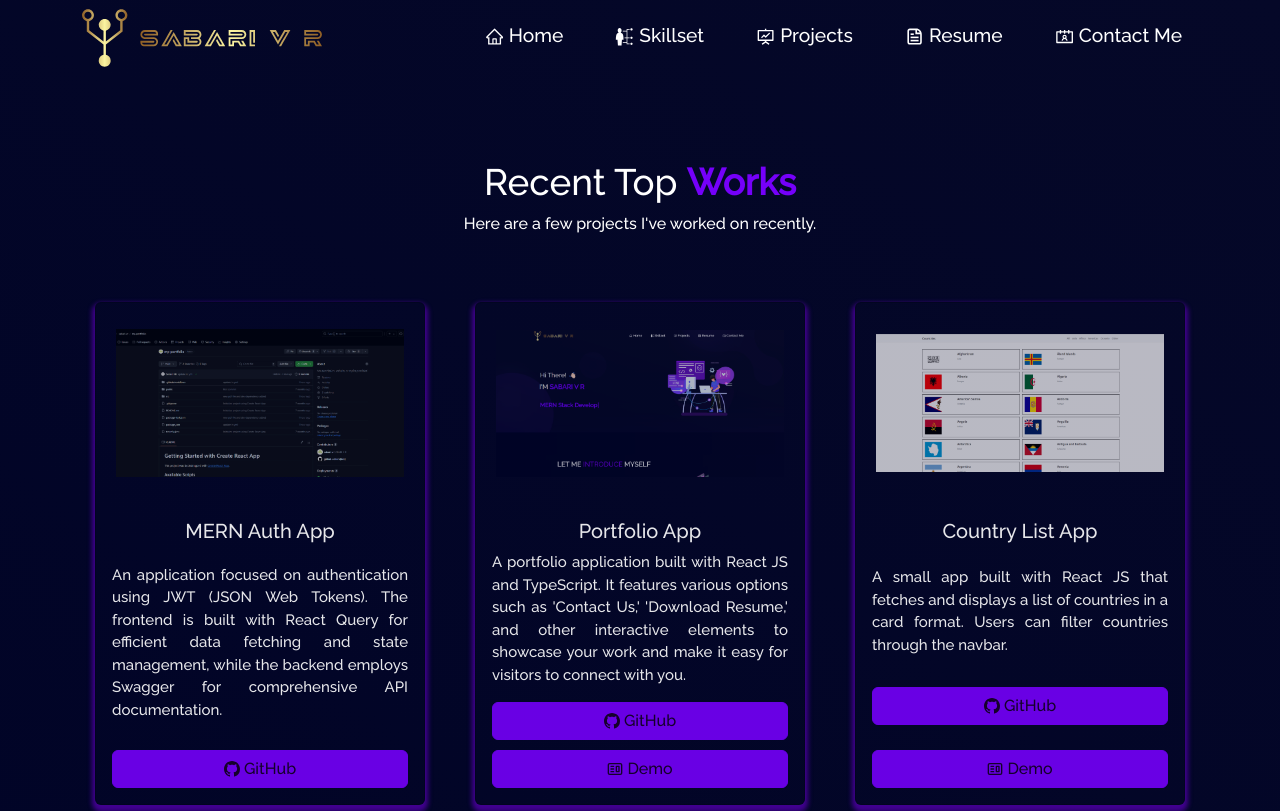
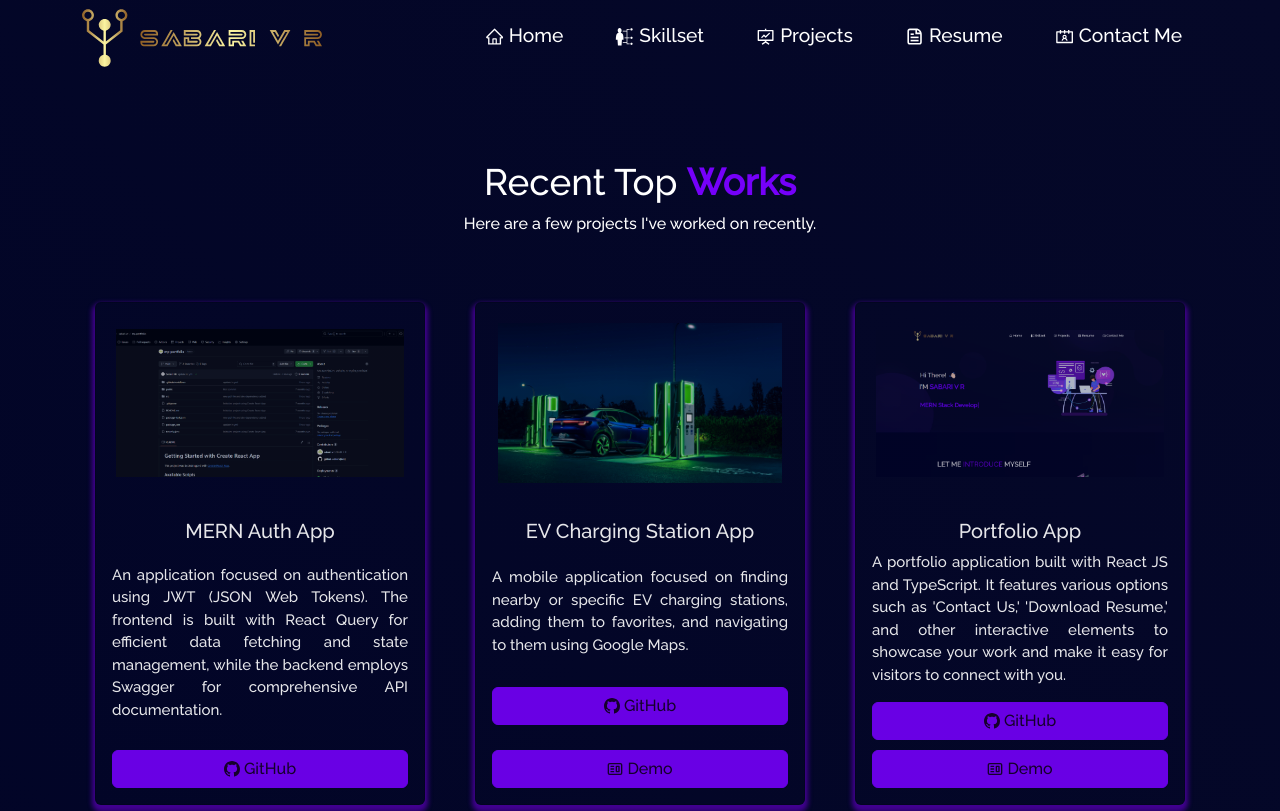
Before and after one commit to sabari-vr/my-portfolio, a React (Create React App) app: page /my-portfolio/project in a window 1280 px wide. Shown: the top 811 px of the page. Built offline with nearby package versions, Linux system fonts and the light colour scheme.

Commit message:
Added new project -> Ev charging station app

```diff
--- a/src/Data/projects.json
+++ b/src/Data/projects.json
@@ -5,6 +5,13 @@
     "imgPath": "MERN_auth",
     "ghLink": "https://github.com/sabari-vr/MERN-auth",
     "demoLink": null
+  },
+  {
+    "title": "EV Charging Station App",
+    "description": "A mobile application focused on finding nearby or specific EV charging stations, adding them to favorites, and navigating to them using Google Maps.",
+    "imgPath": "EV_charging",
+    "ghLink": "https://github.com/sabari-vr/EV-Charging-Station-App",
+    "demoLink": "https://drive.google.com/file/d/1Odm9mpTvbIDCNJWJtAkInggB1KdA9Mxh/view?usp=sharing"
   },
   {
     "title": "Portfolio App",
--- a/src/pages/Projects.tsx
+++ b/src/pages/Projects.tsx
@@ -7,12 +7,14 @@ import projects from "../Data/projects.json";
 import country_list from "../assets/projects/country_list.png";
 import my_portfolio from "../assets/projects/my_portfolio.png";
 import MERN_auth from "../assets/projects/MERN_auth.png";
+import EV_charging from "../assets/projects/ev_charging_station.jpg";
 
 const Projects = () => {
   const imageMap: any = {
     MERN_auth: MERN_auth,
     my_portfolio: my_portfolio,
     country_list: country_list,
+    EV_charging: EV_charging,
   };
 
   return (
```
Also changed, not shown: src/assets/projects/ev_charging_station.jpg (added).
